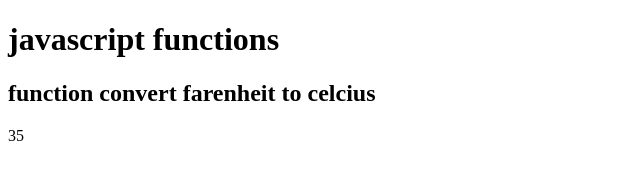
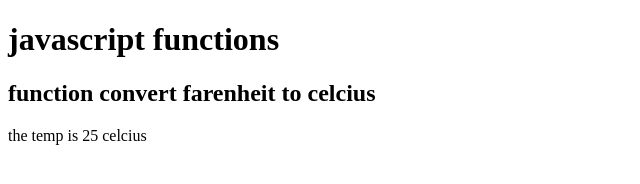
Before and after one commit to chandan317/Learning-Javascript, a plain HTML site: page 14JSFunctions/tempchange.html in a window 1280 px wide. Shown: the whole page, without its empty margins (0-640 px from the left). Drawn offline with Linux system fonts and the light colour scheme.

Commit message:
temp celcius

```diff
--- a/14JSFunctions/tempchange.html
+++ b/14JSFunctions/tempchange.html
@@ -20,7 +20,7 @@
         function toCelcius(f){
             return (5/9)*(f-32) ;
              }
-             document.getElementById("demo").innerHTML=toCelcius(95)
+             document.getElementById("demo").innerHTML="the temp is  " + toCelcius(77) + "  celcius"
     </script>
 
 </body>
```
